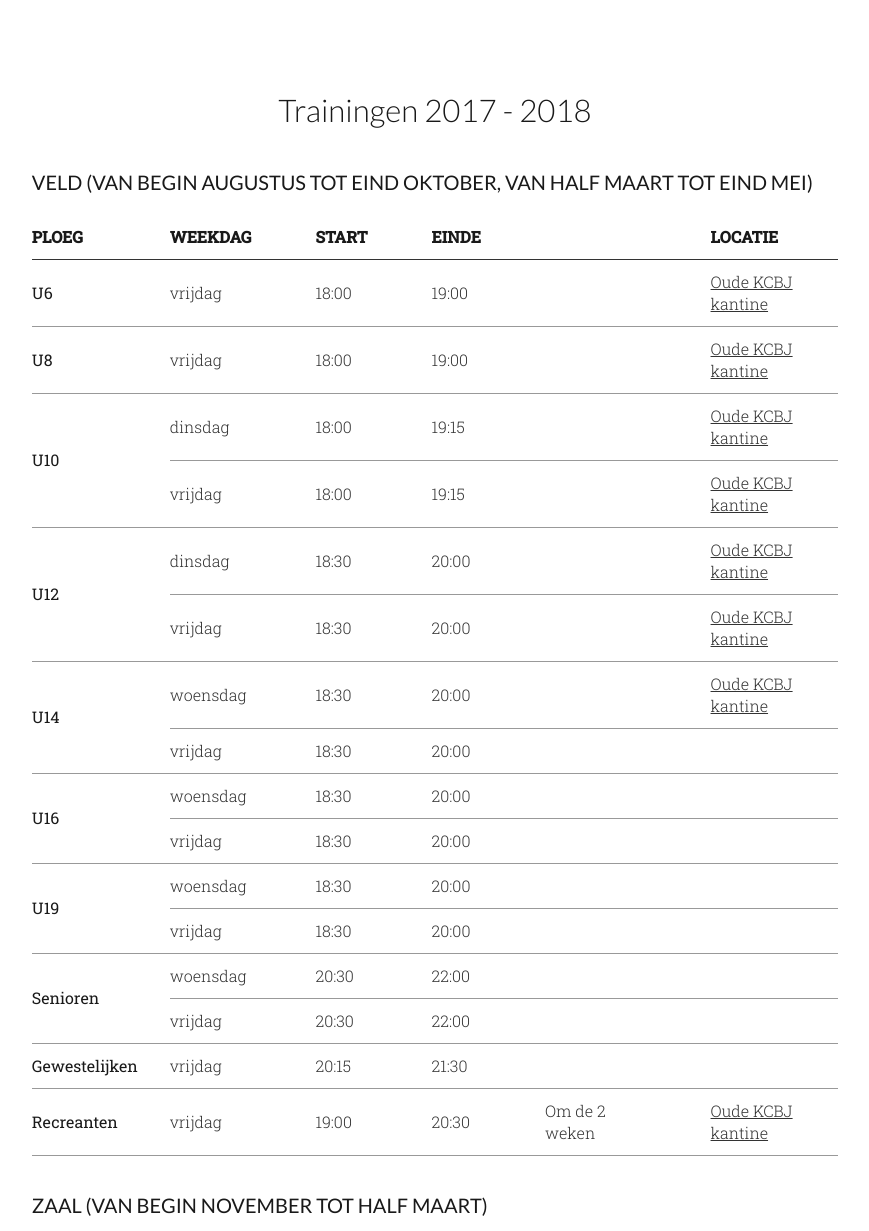
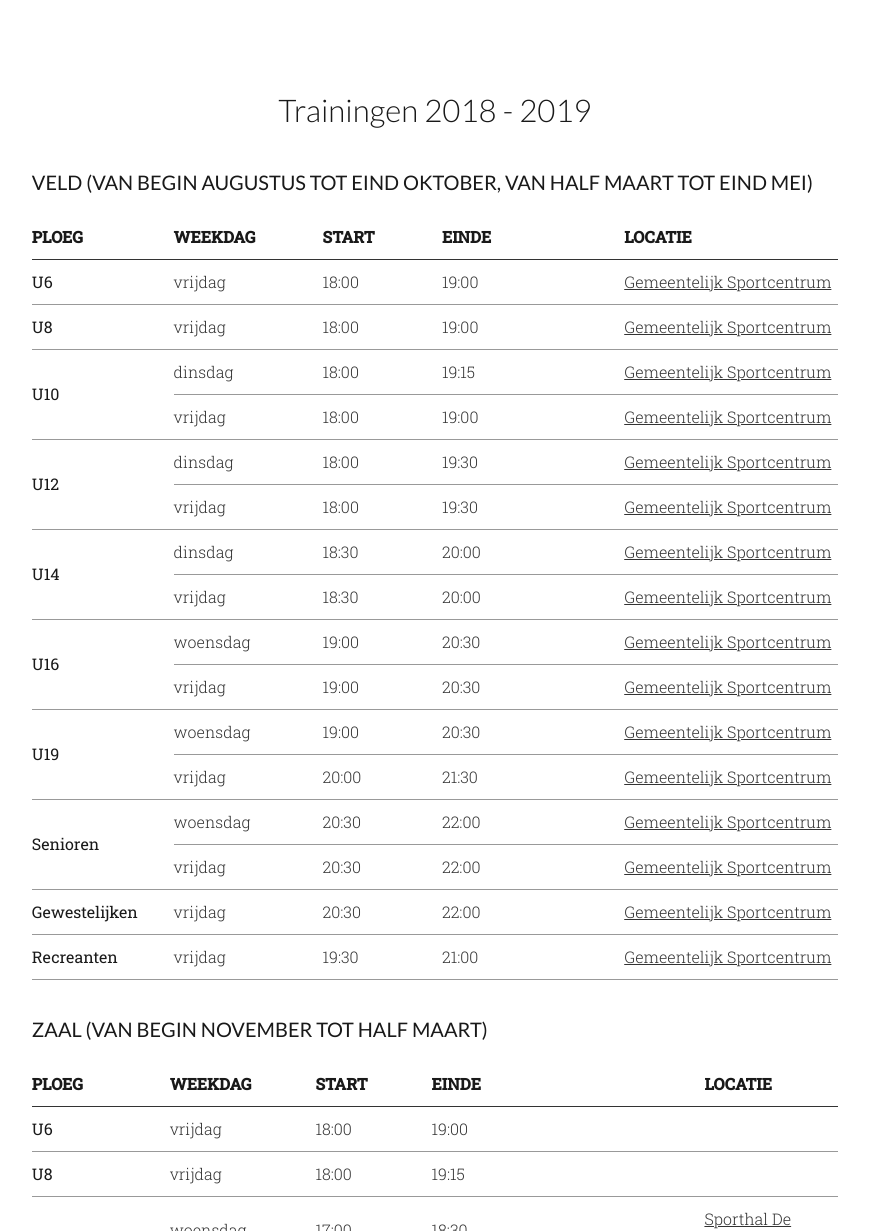
Before and after one commit to kcbj/kcbj.github.io, a Jekyll site: the page built from agenda/index.html, in a window 1280 px wide and 1400 px high, scrolled down 2227 px. Shown: the part 169-1400 px from the top of the window, without its empty margins (205-1074 px from the left). Built offline with Jekyll 4.4.1, drawn with Linux system fonts in a browser that asks for light colours; nearby versions of some CDN libraries.

Commit message:
Updated trainingen for 2018-2019

```diff
--- a/_data/training.yml
+++ b/_data/training.yml
@@ -1,4 +1,4 @@
-season: 2017 - 2018
+season: 2018 - 2019
 periods:
   - name: veld (van begin augustus tot eind oktober, van half maart tot eind mei)
     teams:
@@ -7,102 +7,101 @@ periods:
           - weekday: vrijdag
             starts_at: "18:00"
             ends_at: "19:00"
-            start: 2017-10-6 18:00:00
-            location: kantine
+            start: 2018-08-31 18:00:00
+            location: grotebaan
       - name: U8
         trainings:
           - weekday: vrijdag
             starts_at: "18:00"
             ends_at: "19:00"
-            start: 2015-8-1 18:00:00
-            location: kantine
+            start: 2018-8-31 18:00:00
+            location: grotebaan
       - name: U10
         trainings:
           - weekday: dinsdag
             starts_at: "18:00"
             ends_at: "19:15"
-            start: 2015-8-1 18:00:00
-            location: kantine
+            start: 2018-8-1 18:00:00
+            location: grotebaan
           - weekday: vrijdag
             starts_at: "18:00"
-            ends_at: "19:15"
-            start: 2015-8-1
-            location: kantine
+            ends_at: "19:00"
+            start: 2018-8-1
+            location: grotebaan
       - name: U12
+        trainings:
+          - weekday: dinsdag
+            starts_at: "18:00"
+            ends_at: "19:30"
+            start: 2018-8-1 18:00
+            location: grotebaan
+          - weekday: vrijdag
+            starts_at: "18:00"
+            ends_at: "19:30"
+            start: 2018-8-1 18:00
+            location: grotebaan
+      - name: U14
         trainings:
           - weekday: dinsdag
             starts_at: "18:30"
             ends_at: "20:00"
-            start: 2015-8-1 18:30
-            location: kantine
+            start: 2018-8-1 18:30
+            location: grotebaan
           - weekday: vrijdag
             starts_at: "18:30"
             ends_at: "20:00"
-            start: 2015-8-1 18:30
-            location: kantine
-      - name: U14
-        trainings:
-          - weekday: woensdag
-            starts_at: "18:30"
-            ends_at: "20:00"
-            start: 2015-8-1 18:30
-            location: kantine
-          - weekday: vrijdag
-            starts_at: "18:30"
-            ends_at: "20:00"
-            start: 2015-8-1 18:30
-            location: kleedkamers
+            start: 2018-8-1 18:30
+            location: grotebaan
       - name: U16
         trainings:
           - weekday: woensdag
-            starts_at: "18:30"
-            ends_at: "20:00"
-            start: 2015-8-1 18:30
-            location: kleedkamers
+            starts_at: "19:00"
+            ends_at: "20:30"
+            start: 2018-8-1 19:00
+            location: grotebaan
           - weekday: vrijdag
-            starts_at: "18:30"
-            ends_at: "20:00"
-            start: 2015-8-1 18:30
-            location: kleedkamers
+            starts_at: "19:00"
+            ends_at: "20:30"
+            start: 2018-8-1 19:00
+            location: grotebaan
       - name: U19
         trainings:
           - weekday: woensdag
-            starts_at: "18:30"
-            ends_at: "20:00"
-            start: 2015-8-1 19:00
-            location: kleedkamers
+            starts_at: "19:00"
+            ends_at: "20:30"
+            start: 2018-8-1 19:00
+            location: grotebaan
           - weekday: vrijdag
-            starts_at: "18:30"
-            ends_at: "20:00"
-            start: 2015-8-1 19:00
-            location: kleedkamers
+            starts_at: "20:00"
+            ends_at: "21:30"
+            start: 2018-8-1 20:00
+            location: grotebaan
       - name: Senioren
         trainings:
           - weekday: woensdag
             starts_at: "20:30"
             ends_at: "22:00"
-            start: 2015-8-1 20:15
-            location: kleedkamers
+            start: 2018-8-1 20:30
+            location: grotebaan
           - weekday: vrijdag
             starts_at: "20:30"
             ends_at: "22:00"
-            start: 2015-8-1 20:15
-            location: kleedkamers
+            start: 2018-8-1 20:30
+            location: grotebaan
       - name: Gewestelijken
         trainings:
           - weekday: vrijdag
-            starts_at: "20:15"
-            ends_at: "21:30"
-            start: 2015-8-1 20:00
-            location: kleedkamers
+            starts_at: "20:30"
+            ends_at: "22:00"
+            start: 2018-8-1 20:30
+            location: grotebaan
       - name: Recreanten
         trainings:
           - weekday: vrijdag
-            starts_at: "19:00"
-            ends_at: "20:30"
-            start: 2015-8-1 20:30
-            location: kantine
-            note: Om de 2 weken
+            starts_at: "19:30"
+            ends_at: "21:00"
+            start: 2018-8-1 19:30
+            location: grotebaan
   - name: zaal (van begin november tot half maart)
     teams:
       - name: U6
@@ -116,89 +115,89 @@ periods:
           - weekday: vrijdag
             starts_at: "18:00"
             ends_at: "19:15"
-            start: 2015-8-1 18:00:00
+            start: 2018-8-1 18:00:00
       - name: U10
         trainings:
           - weekday: woensdag
             starts_at: "17:00"
             ends_at: "18:30"
-            start: 2015-8-1 18:00:00
+            start: 2018-8-1 18:00:00
             location: tumkens
           - weekday: vrijdag
             starts_at: "19:15"
             ends_at: "20:30"
-            start: 2015-8-1
+            start: 2018-8-1
             location: tumkens
       - name: U12
         trainings:
           - weekday: maandag
             starts_at: "19:00"
             ends_at: "20:00"
-            start: 2015-8-1 18:30
+            start: 2018-8-1 18:30
             location: tumkens
           - weekday: vrijdag
             starts_at: "18:00"
             ends_at: "19:00"
-            start: 2015-8-1 18:30
+            start: 2018-8-1 18:30
             location: tumkens
       - name: U14
         trainings:
           - weekday: woensdag
             starts_at: "18:30"
             ends_at: "20:00"
-            start: 2015-8-1 18:30
+            start: 2018-8-1 18:30
             location: tumkens
           - weekday: vrijdag
             starts_at: "18:00"
             ends_at: "19:00"
-            start: 2015-8-1 18:30
+            start: 2018-8-1 18:30
       - name: U16
         trainings:
           - weekday: woensdag
             starts_at: "18:00"
             ends_at: "19:00"
-            start: 2015-8-1 18:30
+            start: 2018-8-1 18:30
           - weekday: vrijdag
             starts_at: "18:00"
             ends_at: "20:00"
-            start: 2015-8-1 18:30
+            start: 2018-8-1 18:30
       - name: U19
         trainings:
           - weekday: maandag
             starts_at: "20:00"
             ends_at: "21:00"
-            start: 2015-8-1 19:00
+            start: 2018-8-1 19:00
             location: tumkens
           - weekday: donderdag
             starts_at: "19:00"
             ends_at: "21:00"
-            start: 2015-8-1 19:00
+            start: 2018-8-1 19:00
       - name: Senioren
         trainings:
           - weekday: dinsdag
             starts_at: "21:00"
             ends_at: "23:00"
-            start: 2015-8-1 20:15
+            start: 2018-8-1 20:15
           - weekday: vrijdag
             starts_at: "21:00"
             ends_at: "23:00"
-            start: 2015-8-1 20:15
+            start: 2018-8-1 20:15
       - name: Gewestelijken
         trainings:
           - weekday: donderdag
             starts_at: "21:00"
             ends_at: "22:00"
-            start: 2015-8-1 20:00
+            start: 2018-8-1 20:00
             location: tumkens
           - weekday: vrijdag
             starts_at: "20:00"
             ends_at: "21:00"
-            start: 2015-8-1 20:00
+            start: 2018-8-1 20:00
             location: tumkens
       - name: Recreanten
         trainings:
           - weekday: zaterdag
             starts_at: "16:00"
             ends_at: "18:00"
-            start: 2015-8-1 20:30
+            start: 2018-8-1 20:30
             note: Om de 2 weken
```
